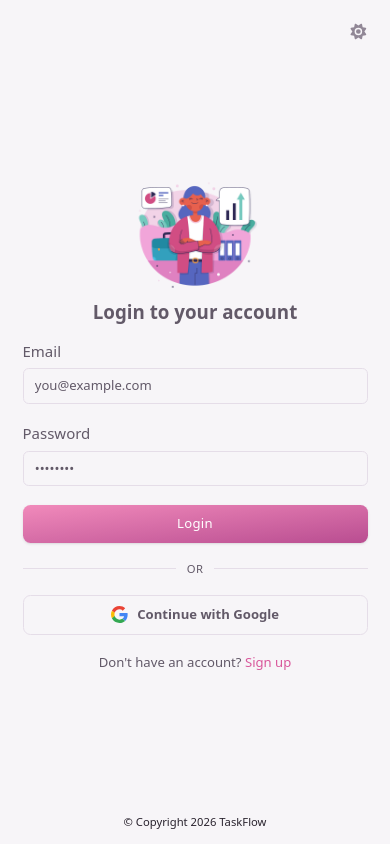
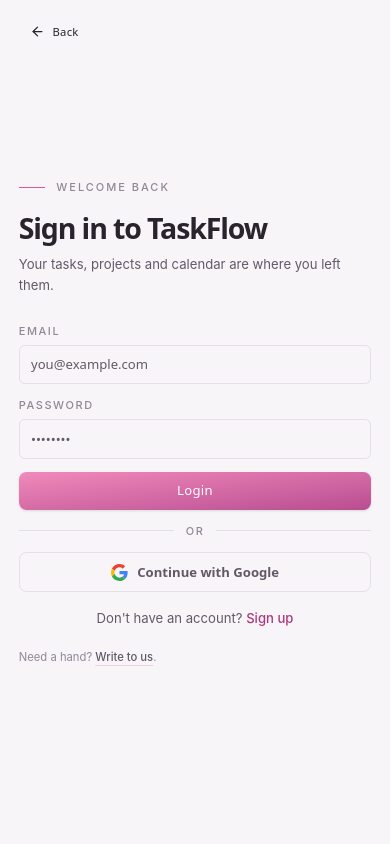
Before and after one commit to MamitianaAntonio/taskflow-frontend, a React (Vite) app: page /login in a window 390 px wide. Built offline with nearby package versions, Linux system fonts and the light colour scheme; no server answers.

Commit message:
feat(auth): focused sign-in screen with polished button feedback

```diff
--- a/src/components/auth/GoogleAuthButton.tsx
+++ b/src/components/auth/GoogleAuthButton.tsx
@@ -76,7 +76,7 @@ const GoogleAuthButton = ({
 
   return (
     <>
-      <div className="flex items-center gap-3 text-xs uppercase tracking-wide text-(--text-secondary)">
+      <div className="flex items-center gap-3 font-interface text-[11px] font-medium tracking-[0.14em] text-(--text-muted) uppercase">
         <span className="h-px flex-1 bg-(--border-color)" />
         or
         <span className="h-px flex-1 bg-(--border-color)" />
--- /dev/null
+++ b/src/components/marketing/FlowWord.tsx
@@ -0,0 +1,52 @@
+import { motion, useReducedMotion } from "framer-motion";
+
+/** Two phases of the same wave, so the line under "flow" can drift. */
+const WAVE_A = "M2 7C18 7 22 3 38 7C54 11 58 11 74 7C90 3 94 3 110 7";
+const WAVE_B = "M2 7C18 7 22 11 38 7C54 3 58 3 74 7C90 11 94 11 110 7";
+
+interface FlowWordProps {
+  className?: string;
+}
+
+/** The accented "flow" with its small drifting underline. */
+export default function FlowWord({ className = "" }: FlowWordProps) {
+  const reduceMotion = useReducedMotion();
+
+  return (
+    <span
+      className={`relative inline-block text-(--accent-strong) ${className}`}
+    >
+      flow
+      <svg
+        aria-hidden="true"
+        viewBox="0 0 112 14"
+        preserveAspectRatio="none"
+        className="absolute -bottom-[0.06em] left-0 h-[0.16em] w-full"
+      >
+        <motion.path
+          d={WAVE_A}
+          fill="none"
+          stroke="currentColor"
+          strokeWidth="2.5"
+          strokeLinecap="round"
+          vectorEffect="non-scaling-stroke"
+          initial={reduceMotion ? false : { opacity: 0 }}
+          animate={
+            reduceMotion
+              ? { opacity: 0.7 }
+              : { opacity: 0.7, d: [WAVE_A, WAVE_B, WAVE_A] }
+          }
+          transition={{
+            opacity: { duration: 0.6, delay: 0.7 },
+            d: {
+              duration: 4.5,
+              repeat: Infinity,
+              ease: "easeInOut",
+              delay: 0.8,
+            },
+          }}
+        />
+      </svg>
+    </span>
+  );
+}
--- a/src/components/ui/Button.tsx
+++ b/src/components/ui/Button.tsx
@@ -23,19 +23,24 @@ interface ButtonProps {
 }
 
 const base =
-  "inline-flex items-center justify-center gap-2 rounded-lg text-sm tracking-wide " +
-  "cursor-pointer transition-all duration-200 relative overflow-hidden outline-none " +
+  "group relative inline-flex items-center justify-center gap-2 rounded-lg text-sm tracking-wide " +
+  "cursor-pointer outline-none transition-[transform,box-shadow,background-color,border-color,color] " +
+  "duration-200 ease-out active:scale-[0.98] motion-reduce:transform-none motion-reduce:transition-none " +
   "focus-visible:ring-2 focus-visible:ring-(--accent-color) focus-visible:ring-offset-2 " +
   "focus-visible:ring-offset-(--bg-primary)";
 
 const variants: Record<ButtonVariant, string> = {
   primary:
     "bg-linear-to-br from-(--gradient-from) to-(--gradient-to) text-(--text-white) " +
-    "shadow-sm hover:-translate-y-0.5 hover:shadow-md active:translate-y-0",
+    "shadow-sm hover:-translate-y-0.5 hover:shadow-md active:translate-y-0 active:shadow-sm " +
+    "disabled:hover:translate-y-0 disabled:hover:shadow-none",
   outline:
     "border border-(--border-color) text-(--text-muted) font-semibold " +
-    "hover:text-(--accent-color) hover:border-(--accent-color)",
-  text: "bg-transparent text-(--text-primary) hover:bg-(--bg-tertiary)",
+    "hover:border-(--accent-color) hover:bg-(--accent-soft) hover:text-(--accent-strong) " +
+    "active:bg-(--accent-bg) disabled:hover:border-(--border-color) disabled:hover:bg-transparent " +
+    "disabled:hover:text-(--text-muted)",
+  text: "bg-transparent text-(--text-primary) hover:bg-(--bg-hover) active:bg-(--bg-tertiary) " +
+    "disabled:hover:bg-transparent",
 };
 
 const sizes: Record<ButtonSize, string> = {
@@ -74,6 +79,7 @@ export default function Button({
         isDisabled ? "opacity-60 cursor-not-allowed" : ""
       }`}
     >
+      <span className="relative z-10 inline-flex items-center gap-2">
         {loading ? (
           <>
             <FontAwesomeIcon
@@ -86,18 +92,19 @@ export default function Button({
         ) : (
           <>
             {icon && iconPosition === "left" && (
-            <span className="inline-flex items-center justify-center leading-none">
+              <span className="inline-flex items-center justify-center leading-none transition-transform duration-200 group-hover:-translate-x-0.5 motion-reduce:transform-none">
                 {icon}
               </span>
             )}
             {children ?? text}
             {icon && iconPosition === "right" && (
-            <span className="inline-flex items-center justify-center leading-none">
+              <span className="inline-flex items-center justify-center leading-none transition-transform duration-200 group-hover:translate-x-0.5 motion-reduce:transform-none">
                 {icon}
               </span>
             )}
           </>
         )}
+      </span>
     </button>
   );
 }
--- a/src/layouts/LoginForm.tsx
+++ b/src/layouts/LoginForm.tsx
@@ -38,11 +38,11 @@ const LoginForm = ({ onSwitch }: LoginFormProps) => {
   };
 
   return (
-    <form onSubmit={handleSubmit} className="flex flex-col gap-5">
+    <form onSubmit={handleSubmit} className="flex flex-col gap-3.5">
       <div className="flex flex-col gap-1.5">
         <label
           htmlFor="email"
-          className="text-md font-medium text-(--text-secondary)"
+          className="font-interface text-[11px] font-medium tracking-[0.14em] text-(--text-muted) uppercase"
         >
           Email
         </label>
@@ -54,13 +54,14 @@ const LoginForm = ({ onSwitch }: LoginFormProps) => {
           value={formData.email}
           onChange={handleChange}
           disabled={isBusy}
+          className="py-2.5 text-base sm:py-3"
         />
       </div>
 
       <div className="flex flex-col gap-1.5">
         <label
           htmlFor="password"
-          className="text-md font-medium text-(--text-secondary)"
+          className="font-interface text-[11px] font-medium tracking-[0.14em] text-(--text-muted) uppercase"
         >
           Password
         </label>
@@ -72,6 +73,7 @@ const LoginForm = ({ onSwitch }: LoginFormProps) => {
           value={formData.password}
           onChange={handleChange}
           disabled={isBusy}
+          className="py-2.5 text-base sm:py-3"
         />
       </div>
 
@@ -86,13 +88,15 @@ const LoginForm = ({ onSwitch }: LoginFormProps) => {
 
       <GoogleAuthButton disabled={isBusy} text="signin_with" />
 
-      <p
-        onClick={isBusy ? undefined : onSwitch}
-        className="cursor-pointer text-center text-sm text-(--text-secondary) transition-colors duration-200 hover:text-(--accent-color)"
+      <button
+        type="button"
+        onClick={onSwitch}
+        disabled={isBusy}
+        className="mt-1 rounded font-interface text-center text-sm text-(--text-secondary) transition-colors duration-200 hover:text-(--accent-color) focus-visible:ring-2 focus-visible:ring-(--accent-color) focus-visible:outline-none disabled:cursor-not-allowed disabled:opacity-60"
       >
-        Don't have an account?{" "}
-        <span className="font-medium text-(--accent-color)">Sign up</span>
-      </p>
+        Don&apos;t have an account?{" "}
+        <span className="font-medium text-(--accent-strong)">Sign up</span>
+      </button>
     </form>
   );
 };
--- a/src/layouts/SignForm.tsx
+++ b/src/layouts/SignForm.tsx
@@ -56,11 +56,11 @@ const SignForm = ({ onSwitch }: SignFormProps) => {
   };
 
   return (
-    <form onSubmit={handleSubmit} className="flex flex-col gap-5">
+    <form onSubmit={handleSubmit} className="flex flex-col gap-3.5">
       <div className="flex flex-col gap-1.5">
         <label
           htmlFor="username"
-          className="text-md font-medium text-(--text-secondary)"
+          className="font-interface text-[11px] font-medium tracking-[0.14em] text-(--text-muted) uppercase"
         >
           Username
         </label>
@@ -72,13 +72,14 @@ const SignForm = ({ onSwitch }: SignFormProps) => {
           value={formData.username}
           onChange={handleChange}
           disabled={isBusy}
+          className="py-2.5 text-base sm:py-3"
         />
       </div>
 
       <div className="flex flex-col gap-1.5">
         <label
           htmlFor="email"
-          className="text-md font-medium text-(--text-secondary)"
+          className="font-interface text-[11px] font-medium tracking-[0.14em] text-(--text-muted) uppercase"
         >
           Email
         </label>
@@ -90,13 +91,14 @@ const SignForm = ({ onSwitch }: SignFormProps) => {
           value={formData.email}
           onChange={handleChange}
           disabled={isBusy}
+          className="py-2.5 text-base sm:py-3"
         />
       </div>
 
       <div className="flex flex-col gap-1.5">
         <label
           htmlFor="password"
-          className="text-md font-medium text-(--text-secondary)"
+          className="font-interface text-[11px] font-medium tracking-[0.14em] text-(--text-muted) uppercase"
         >
           Password
         </label>
@@ -108,13 +110,14 @@ const SignForm = ({ onSwitch }: SignFormProps) => {
           value={formData.password}
           onChange={handleChange}
           disabled={isBusy}
+          className="py-2.5 text-base sm:py-3"
         />
       </div>
 
       <div className="flex flex-col gap-1.5">
         <label
           htmlFor="confirmPassword"
-          className="text-md font-medium text-(--text-secondary)"
+          className="font-interface text-[11px] font-medium tracking-[0.14em] text-(--text-muted) uppercase"
         >
           Confirm Password
         </label>
@@ -126,6 +129,7 @@ const SignForm = ({ onSwitch }: SignFormProps) => {
           value={formData.confirmPassword}
           onChange={handleChange}
           disabled={isBusy}
+          className="py-2.5 text-base sm:py-3"
         />
       </div>
 
@@ -140,13 +144,15 @@ const SignForm = ({ onSwitch }: SignFormProps) => {
 
       <GoogleAuthButton disabled={isBusy} text="signup_with" />
 
-      <p
-        onClick={isBusy ? undefined : onSwitch}
-        className="cursor-pointer text-center text-sm text-(--text-secondary) transition-colors duration-200 hover:text-(--accent-color)"
+      <button
+        type="button"
+        onClick={onSwitch}
+        disabled={isBusy}
+        className="mt-1 rounded font-interface text-center text-sm text-(--text-secondary) transition-colors duration-200 hover:text-(--accent-color) focus-visible:ring-2 focus-visible:ring-(--accent-color) focus-visible:outline-none disabled:cursor-not-allowed disabled:opacity-60"
       >
         Already have an account?{" "}
-        <span className="font-medium text-(--accent-color)">Login</span>
-      </p>
+        <span className="font-medium text-(--accent-strong)">Login</span>
+      </button>
     </form>
   );
 };
--- a/src/pages/Auth.tsx
+++ b/src/pages/Auth.tsx
@@ -1,17 +1,20 @@
 import { useEffect, useState } from "react";
+import { useNavigate } from "react-router-dom";
+import { AnimatePresence, motion, useReducedMotion } from "framer-motion";
+import { ArrowLeft } from "lucide-react";
+import Button from "../components/ui/Button";
+import Eyebrow from "../components/marketing/home/Eyebrow";
+import PageMeta from "../components/marketing/PageMeta";
+import { EASE } from "../components/marketing/motion";
 import LoginForm from "../layouts/LoginForm";
 import SignForm from "../layouts/SignForm";
-import { FontAwesomeIcon } from "@fortawesome/react-fontawesome";
-import { faRightToBracket, faListCheck } from "@fortawesome/free-solid-svg-icons";
-import { DarkModeToggle } from "../components/ui/DarkModeToggle";
-import { useTheme } from "../contexts/ThemeContext";
 import { warmUpBackend } from "../services/health";
-import "./style/Auth.css";
+import { ROUTES } from "../constants/routes";
 
 function Auth() {
   const [isLogin, setIsLogin] = useState(true);
-  const { isDarkMode, setIsDarkMode } = useTheme();
-  const [isFlipping, setIsFlipping] = useState(false);
+  const navigate = useNavigate();
+  const reduceMotion = useReducedMotion();
   const FormComponent = isLogin ? LoginForm : SignForm;
 
   // Start waking the backend while the user is still typing.
@@ -19,67 +22,84 @@ function Auth() {
     warmUpBackend();
   }, []);
 
-  const toggleForm = () => {
-    setIsFlipping(true);
-    setTimeout(() => {
-      setIsLogin((prev) => !prev);
-      setIsFlipping(false);
-    }, 300);
-  };
+  return (
+    <>
+      <PageMeta
+        title={isLogin ? "Sign in · TaskFlow" : "Sign up · TaskFlow"}
+        description={
+          isLogin
+            ? "Sign in to TaskFlow to pick up your tasks, projects and calendar."
+            : "Create a TaskFlow account and bring your tasks, projects and calendar together."
+        }
+      />
 
-  return (
-    <div className="flex min-h-screen flex-col justify-center overflow-hidden md:flex-row">
-      <div className="absolute top-4 right-4">
-        <DarkModeToggle isDarkMode={isDarkMode} onChange={setIsDarkMode} />
-      </div>
+      <motion.div
+        initial={reduceMotion ? false : { opacity: 0, y: 12, scale: 0.99 }}
+        animate={{ opacity: 1, y: 0, scale: 1 }}
+        transition={{ duration: 0.5, ease: EASE }}
+        className="relative h-dvh overflow-hidden bg-(--bg-primary)"
+      >
+        <motion.div
+          initial={reduceMotion ? false : { opacity: 0, y: -6 }}
+          animate={{ opacity: 1, y: 0 }}
+          transition={{ duration: 0.4, ease: EASE, delay: 0.12 }}
+          className="absolute top-5 left-5 z-10 sm:top-6 sm:left-6"
+        >
+          <Button
+            text="Back"
+            variant="text"
+            size="small"
+            icon={<ArrowLeft aria-hidden="true" className="h-4 w-4" />}
+            onClick={() => navigate(ROUTES.home)}
+            aria-label="Back to the TaskFlow home page"
+          />
+        </motion.div>
 
-      <div className="relative hidden items-center justify-center overflow-hidden bg-(--bg-tertiary) p-10 md:flex md:w-1/2">
-        <div
-          key={String(isLogin)}
-          className="relative z-10 max-w-md animate-fadeSlideUp text-center"
-        >
-          <div className="mb-6 flex justify-center text-5xl text-(--accent-color) animate-floatSlow">
-            <FontAwesomeIcon icon={isLogin ? faRightToBracket : faListCheck} />
-          </div>
+        <main className="flex h-full items-center justify-center overflow-y-auto px-5 py-16 sm:px-8">
+          <AnimatePresence mode="wait" initial={false}>
+            <motion.div
+              key={isLogin ? "login" : "signup"}
+              initial={reduceMotion ? false : { opacity: 0, y: 12 }}
+              animate={{ opacity: 1, y: 0 }}
+              exit={{ opacity: 0, y: -8 }}
+              transition={{ duration: 0.32, ease: EASE }}
+              className="w-full max-w-md"
+            >
+              <Eyebrow>{isLogin ? "Welcome back" : "Get started"}</Eyebrow>
 
-          <h1 className="mb-4 text-4xl font-bold tracking-tight text-(--text-primary)">
-            {isLogin ? "Welcome back to TaskFlow" : "Organize. Track. Achieve."}
-          </h1>
+              <h1 className="mt-4 text-[1.9rem] leading-tight font-semibold tracking-[-0.04em] text-(--text-primary) sm:text-[2.15rem]">
+                {isLogin
+                  ? "Sign in to TaskFlow"
+                  : "Create your TaskFlow account"}
+              </h1>
 
-          <div className="mx-auto mb-6 h-1 w-16 rounded-full bg-(--accent-color)" />
+              <p className="mt-2 font-interface text-sm leading-relaxed text-(--text-secondary)">
+                {isLogin
+                  ? "Your tasks, projects and calendar are where you left them."
+                  : "Tasks, projects, deadlines and notifications all live together."}
+              </p>
 
-          <p className="text-lg leading-relaxed text-(--text-secondary)">
-            {isLogin
-              ? "Continue managing your tasks and tracking project progress with clarity."
-              : "Plan smarter, monitor every milestone, and turn ideas into completed projects."}
-          </p>
+              <div className="mt-7">
+                <FormComponent
+                  onSwitch={() => setIsLogin((prev) => !prev)}
+                />
+              </div>
 
-          <p className="mt-8 text-sm text-(--text-secondary) opacity-70">
-            TaskFlow transforms chaos into structured progress.
-          </p>
-        </div>
-      </div>
-
-      <div className="flex w-full flex-col items-center justify-center p-6 md:w-1/2">
-        <img
-          className="max-h-xs w-[15vh]"
-          src="/home-photo.png"
-          alt="TaskFlow"
-        />
-        <h3 className="mb-4 text-xl font-bold text-(--text-secondary)">
-          {isLogin ? "Login to your account" : "Create a new account"}
-        </h3>
-        <div className="flip-perspective w-full max-w-md">
-          <div className={`flip-card ${isFlipping ? "flipping" : ""}`}>
-            <FormComponent onSwitch={toggleForm} />
-          </div>
-        </div>
-      </div>
-
-      <h3 className="absolute bottom-0 mb-4 w-full text-center text-xs font-light text-(--text-primary) sm:text-sm">
-        © Copyright 2026 TaskFlow
-      </h3>
-    </div>
+              <p className="mt-6 font-interface text-xs text-(--text-muted) sm:text-sm">
+                Need a hand?{" "}
+                <a
+                  href="mailto:support@taskflow.app"
+                  className="rounded font-medium text-(--text-secondary) underline decoration-(--accent-muted) underline-offset-4 transition-colors hover:text-(--accent-strong) focus-visible:ring-2 focus-visible:ring-(--accent-color) focus-visible:outline-none"
+                >
+                  Write to us
+                </a>
+                .
+              </p>
+            </motion.div>
+          </AnimatePresence>
+        </main>
+      </motion.div>
+    </>
   );
 }
 
--- a/src/pages/style/Auth.css
+++ /dev/null
@@ -1,44 +0,0 @@
-.animate-fadeSlideUp {
-  animation: fadeSlideUp 0.6s ease forwards;
-}
-
-.animate-floatSlow {
-  animation: floatSlow 4s ease-in-out infinite;
-}
-
-.flip-perspective {
-  perspective: 1000px;
-}
-
-.flip-card {
-  transition: transform 0.6s ease;
-  transform-style: preserve-3d;
-  transform: rotateY(0deg);
-}
-
-.flip-card.flipping {
-  transform: rotateY(90deg);
-}
-
-@keyframes fadeSlideUp {
-  from {
-    opacity: 0;
-    transform: translateY(20px);
-  }
-  to {
-    opacity: 1;
-    transform: translateY(0);
-  }
-}
-
-@keyframes floatSlow {
-  0% {
-    transform: translateY(0px);
-  }
-  50% {
-    transform: translateY(-10px);
-  }
-  100% {
-    transform: translateY(0px);
-  }
-}
```
Also changed, not shown: src/components/marketing/home/StartPanel.tsx (+2 -44 lines). Lines whose indentation alone changed are shown as unchanged.
